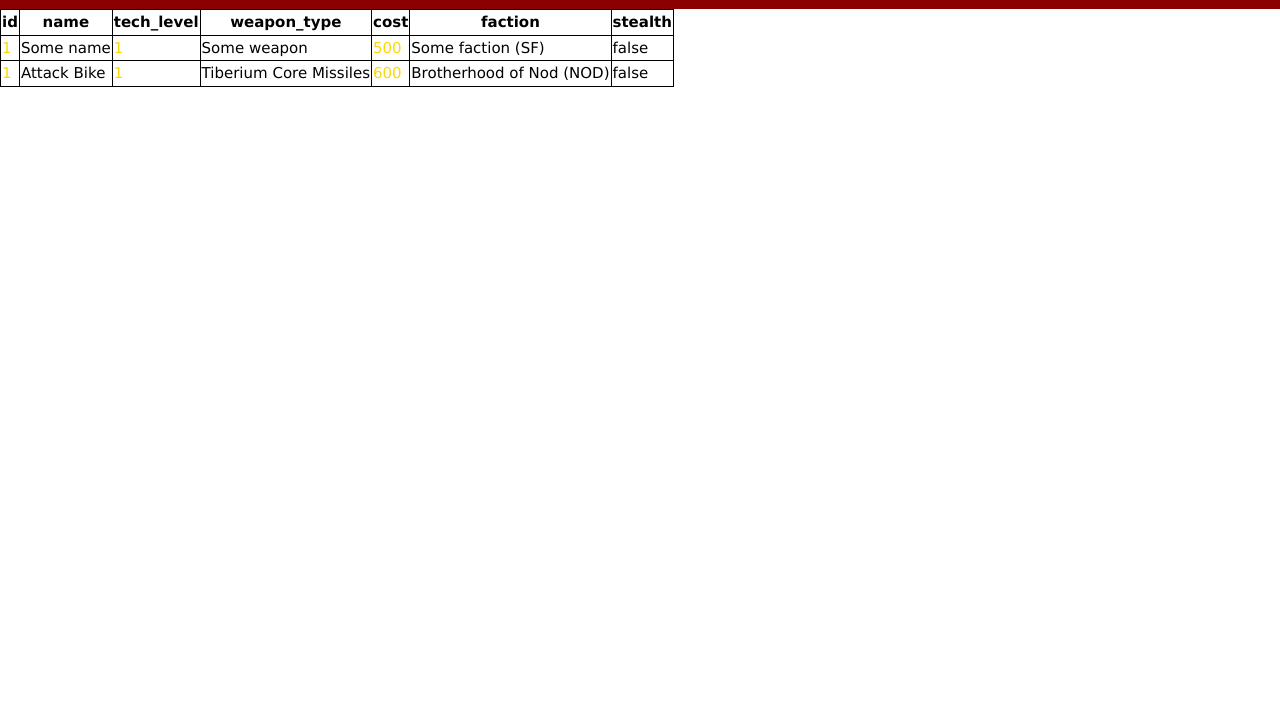
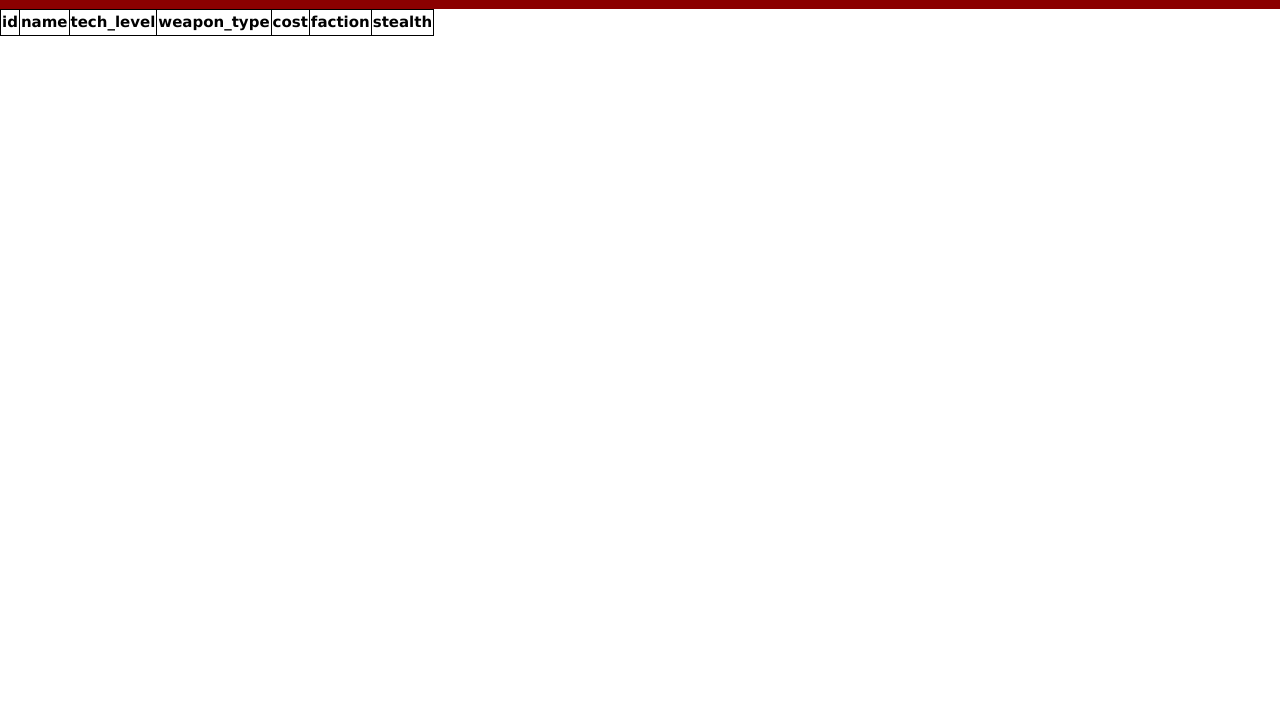
Before and after one commit to blochern/mvp-project, a website: page public/index.html in a window 1280 px wide. Shown: the part 76-800 px from the top of the page. Drawn offline with Linux system fonts and the light colour scheme; no server answers.

Commit message:
initial 'create entry' added

```diff
--- a/public/index.html
+++ b/public/index.html
@@ -36,15 +36,6 @@
         <th>faction</th>
         <th>stealth</th>
       </tr>
-      <tr class="entry">
-        <td class="id">1</td>
-        <td>Some name</td>
-        <td class="integer">1</td>
-        <td>Some weapon</td>
-        <td class="integer">500</td>
-        <td>Some faction (SF)</td>
-        <td>false</td>
-      </tr>
     </table>
   </div>
 
--- a/public/script.js
+++ b/public/script.js
@@ -38,6 +38,8 @@
     tableBody.appendChild(tr);
 }
 
-createEntry(exampleObject);
-
-fetch("/vehicles").then((response) => response.json()).then((data) => { console.log(data) });
+fetch("/vehicles").then((response) => response.json()).then((data) => {
+    for (let elem of data) {
+        createEntry(elem);
+    }
+ });
```
